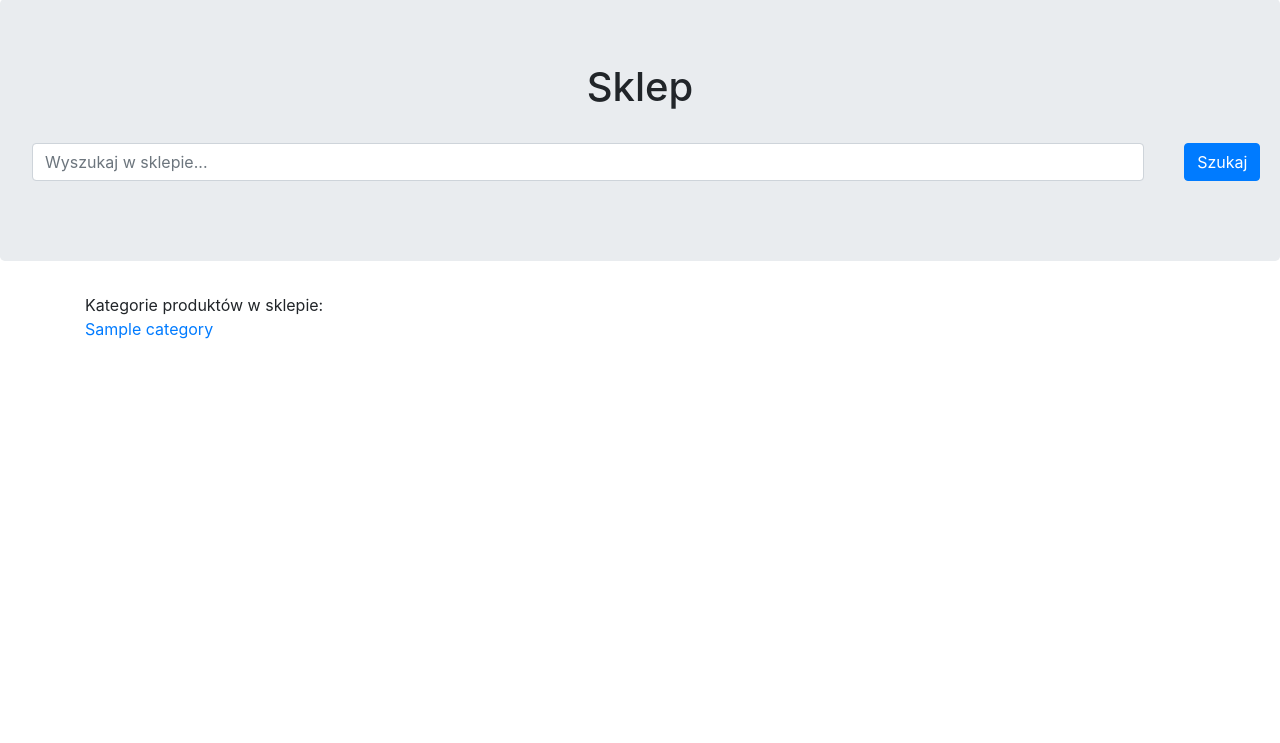
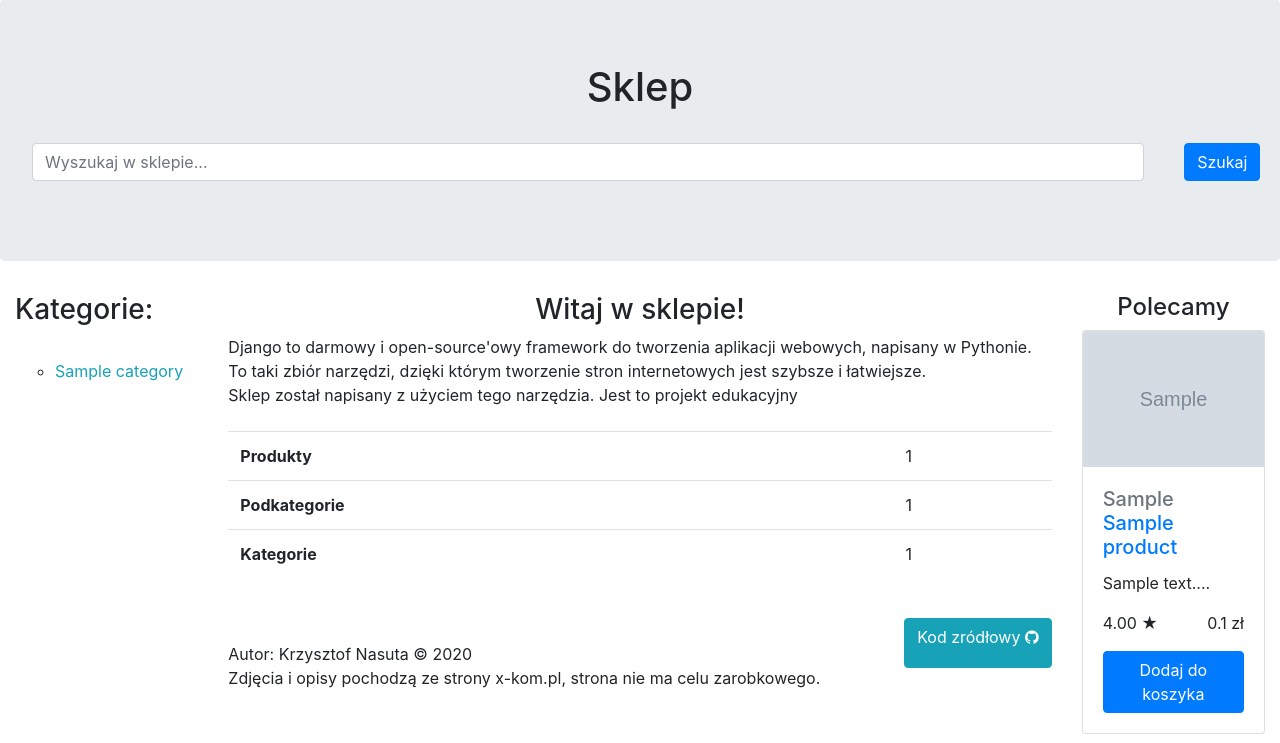
Before and after one commit to Nasus20202/django-store, a Django app: page / in a window 1280 px wide. Shown: the part 57-800 px from the top of the page. Run offline with Django 3.2, Linux system fonts and the light colour scheme; tables that the repository leaves empty hold one stand-in row (values such as "Sample post"); grey boxes marked "Sample" are stand-in pictures; some libraries are stand-ins or nearby versions.

Commit message:
Index visual update

```diff
--- a/products/templates/products/cart.html
+++ b/products/templates/products/cart.html
@@ -4,6 +4,8 @@
   <title>Koszyk</title>
   <meta charset="utf-8">
   <meta name="viewport" content="width=device-width, initial-scale=1">
+  {% load static %}
+  <link rel="shortcut icon" type="image/png" href="{% static 'products/favicon.ico' %}"/>
   <link rel="stylesheet" href="https://maxcdn.bootstrapcdn.com/bootstrap/4.5.2/css/bootstrap.min.css">
   <script src="https://ajax.googleapis.com/ajax/libs/jquery/3.5.1/jquery.min.js"></script>
   <script src="https://cdnjs.cloudflare.com/ajax/libs/popper.js/1.16.0/umd/popper.min.js"></script>
--- a/products/templates/products/category.html
+++ b/products/templates/products/category.html
@@ -4,6 +4,8 @@
   <title>{{ category.name }}</title>
   <meta charset="utf-8">
   <meta name="viewport" content="width=device-width, initial-scale=1">
+  {% load static %}
+  <link rel="shortcut icon" type="image/png" href="{% static 'products/favicon.ico' %}"/>
   <link rel="stylesheet" href="https://maxcdn.bootstrapcdn.com/bootstrap/4.5.2/css/bootstrap.min.css">
   <script src="https://ajax.googleapis.com/ajax/libs/jquery/3.5.1/jquery.min.js"></script>
   <script src="https://cdnjs.cloudflare.com/ajax/libs/popper.js/1.16.0/umd/popper.min.js"></script>
--- a/products/templates/products/finalize.html
+++ b/products/templates/products/finalize.html
@@ -8,6 +8,8 @@
   <script src="https://ajax.googleapis.com/ajax/libs/jquery/3.5.1/jquery.min.js"></script>
   <script src="https://cdnjs.cloudflare.com/ajax/libs/popper.js/1.16.0/umd/popper.min.js"></script>
   <script src="https://maxcdn.bootstrapcdn.com/bootstrap/4.5.2/js/bootstrap.min.js"></script>
+  {% load static %}
+  <link rel="shortcut icon" type="image/png" href="{% static 'products/favicon.ico' %}"/>
 </head>
 <body>
 {% load products_extras %}
--- a/products/templates/products/index.html
+++ b/products/templates/products/index.html
@@ -5,6 +5,9 @@
   <meta charset="utf-8">
   <meta name="viewport" content="width=device-width, initial-scale=1">
   <link rel="stylesheet" href="https://maxcdn.bootstrapcdn.com/bootstrap/4.5.2/css/bootstrap.min.css">
+  {% load static %}
+  <link rel="shortcut icon" type="image/png" href="{% static 'products/favicon.ico' %}"/>
+  <link rel="stylesheet" href="https://cdnjs.cloudflare.com/ajax/libs/font-awesome/4.7.0/css/font-awesome.min.css">
   <script src="https://ajax.googleapis.com/ajax/libs/jquery/3.5.1/jquery.min.js"></script>
   <script src="https://cdnjs.cloudflare.com/ajax/libs/popper.js/1.16.0/umd/popper.min.js"></script>
   <script src="https://maxcdn.bootstrapcdn.com/bootstrap/4.5.2/js/bootstrap.min.js"></script>
@@ -16,7 +19,7 @@
     </script>
 </head>
 <body>
-
+{% load products_extras %}
  <nav class="navbar navbar-expand-md bg-dark navbar-dark">
   <a class="navbar-brand" href="{% url 'products:index' %}">Sklep</a>
   {% if category_list %}
@@ -61,17 +64,64 @@
             </div>
 </div>
 
-<div class="container">
+
+<div class="container-fluid">
   <div class="row">
-    <div class="col-sm-12">
-        Kategorie produktów w sklepie:<br>
+    <div class="col-sm-2">
+        <h3>Kategorie:</h3><br>
         {% if category_list %}
+            <ul style="list-style-type: circle;">
             {% for cat in category_list %}
-                <a href="{% url 'products:category' cat.shortName %}">{{ cat.name }}</a><br>
+                <li><a class="text-info" href="{% url 'products:category' cat.shortName %}">{{ cat.name }}</a></li>
             {% endfor %}
+            </ul>
         {% else %}
             Brak kategorii
         {% endif %}
+    </div>
+  <div class="col-sm-8">
+      <h3 style="text-align: center">Witaj w sklepie!</h3>
+      Django to darmowy i open-source'owy framework do tworzenia aplikacji webowych, napisany w Pythonie. To taki zbiór narzędzi, dzięki którym tworzenie stron internetowych jest szybsze i łatwiejsze.
+      <br>Sklep został napisany z użyciem tego narzędzia. Jest to projekt edukacyjny<br><br>
+      <table class="table">
+          <tbody>
+          <tr>
+              <th>Produkty</th>
+              <td>{% count 'Product' %}</td>
+          </tr>
+          <tr>
+              <th>Podkategorie</th>
+              <td>{% count 'Subcategory' %}</td>
+          </tr>
+          <tr>
+              <th>Kategorie</th>
+              <td>{% count 'Category' %}</td>
+          </tr>
+          </tbody>
+       </table>
+      <br>
+      <div>
+          <a style="float: right" class="btn btn-info" href="https://github.com/Nasus20202/django-store">Kod zródłowy <p class="fa">&#xf09b;</p></a><br>Autor: Krzysztof Nasuta &copy 2020<br>
+          Zdjęcia i opisy pochodzą ze strony x-kom.pl, strona nie ma celu zarobkowego.
+      </div>
+  </div>
+    <div class="col-sm-2">
+        <h4 style="text-align: center">Polecamy</h4>
+        {% randomProduct as product %}
+        <div class="card" style="float: right">
+                    <a href="{% url 'products:product' product.shortName %}"><img class="img-fluid card-img-top" src="{% static "/products/img/" %}{{ product.photo }}" alt="{{ product.shortName }}"></a>
+                    <div class="card-body">
+                        <h5 class="card-title"><a href="{% url 'products:product' product.shortName %}"><span class="text-muted">{{ product.brand }}</span> {{ product.name }}</a></h5>
+                        <p class="card-text">{{ product.shortAbout|slice:"100" }}...</p>
+                        <p style="float: right">{{ product.Price_divided }} zł</p>
+                        <p>{{ product.Rating }} &#9733;</p>
+                        {% if product.stock > 0 %}
+                            <a href="{% url 'products:add_to_cart' product.shortName %}" class="btn btn-primary" id="{{ product.shortName }}-add-to-cart">Dodaj do koszyka</a>
+                        {%  else %}
+                            <a href="#" class="btn text-white bg-danger  disabled">Niedostępny</a>
+                        {% endif %}
+                    </div>
+                </div>
     </div>
   </div>
 </div>
--- a/products/templates/products/order.html
+++ b/products/templates/products/order.html
@@ -8,6 +8,8 @@
   <script src="https://ajax.googleapis.com/ajax/libs/jquery/3.5.1/jquery.min.js"></script>
   <script src="https://cdnjs.cloudflare.com/ajax/libs/popper.js/1.16.0/umd/popper.min.js"></script>
   <script src="https://maxcdn.bootstrapcdn.com/bootstrap/4.5.2/js/bootstrap.min.js"></script>
+  {% load static %}
+  <link rel="shortcut icon" type="image/png" href="{% static 'products/favicon.ico' %}"/>
     <script>
         (function()
 {
--- a/products/templates/products/product.html
+++ b/products/templates/products/product.html
@@ -8,6 +8,8 @@
   <script src="https://ajax.googleapis.com/ajax/libs/jquery/3.5.1/jquery.min.js"></script>
   <script src="https://cdnjs.cloudflare.com/ajax/libs/popper.js/1.16.0/umd/popper.min.js"></script>
   <script src="https://maxcdn.bootstrapcdn.com/bootstrap/4.5.2/js/bootstrap.min.js"></script>
+  {% load static %}
+  <link rel="shortcut icon" type="image/png" href="{% static 'products/favicon.ico' %}"/>
     <script type="text/javascript">
       function s(){
           search = document.getElementById("searchText").value;
--- a/products/templates/products/search.html
+++ b/products/templates/products/search.html
@@ -12,6 +12,8 @@
   <script src="https://ajax.googleapis.com/ajax/libs/jquery/3.5.1/jquery.min.js"></script>
   <script src="https://cdnjs.cloudflare.com/ajax/libs/popper.js/1.16.0/umd/popper.min.js"></script>
   <script src="https://maxcdn.bootstrapcdn.com/bootstrap/4.5.2/js/bootstrap.min.js"></script>
+{% load static %}
+  <link rel="shortcut icon" type="image/png" href="{% static 'products/favicon.ico' %}"/>
   <style>
         .row {
    display: flex;
--- a/products/templates/products/subcategory.html
+++ b/products/templates/products/subcategory.html
@@ -8,6 +8,8 @@
   <script src="https://ajax.googleapis.com/ajax/libs/jquery/3.5.1/jquery.min.js"></script>
   <script src="https://cdnjs.cloudflare.com/ajax/libs/popper.js/1.16.0/umd/popper.min.js"></script>
   <script src="https://maxcdn.bootstrapcdn.com/bootstrap/4.5.2/js/bootstrap.min.js"></script>
+  {% load static %}
+  <link rel="shortcut icon" type="image/png" href="{% static 'products/favicon.ico' %}"/>
     <style>
         .row {
    display: flex;
--- a/products/templatetags/products_extras.py
+++ b/products/templatetags/products_extras.py
@@ -1,5 +1,7 @@
 from django import template
 from ..models import *
+import random
+from django.apps import apps
 
 register = template.Library()
 
@@ -73,3 +75,15 @@ def isRated(request, product_name):
             return False
     except:
         return False
+
+
+@register.simple_tag
+def randomProduct():
+    products = Product.objects.all()
+    return random.choice(products)
+
+
+@register.simple_tag
+def count(modelName):
+    model = apps.get_model('products', modelName)
+    return model.objects.count()
--- a/products/views.py
+++ b/products/views.py
@@ -160,6 +160,7 @@ def finalize(request):
         for i in cart:
             prod = get_object_or_404(Product, shortName__iexact=i)
             prod.stock -= cart[i]
+            prod.times_bought += cart[i]
             prod.save()
         order.cost = price
         order.save()
```
Also changed, not shown: products/static/products/favicon.ico (added).
